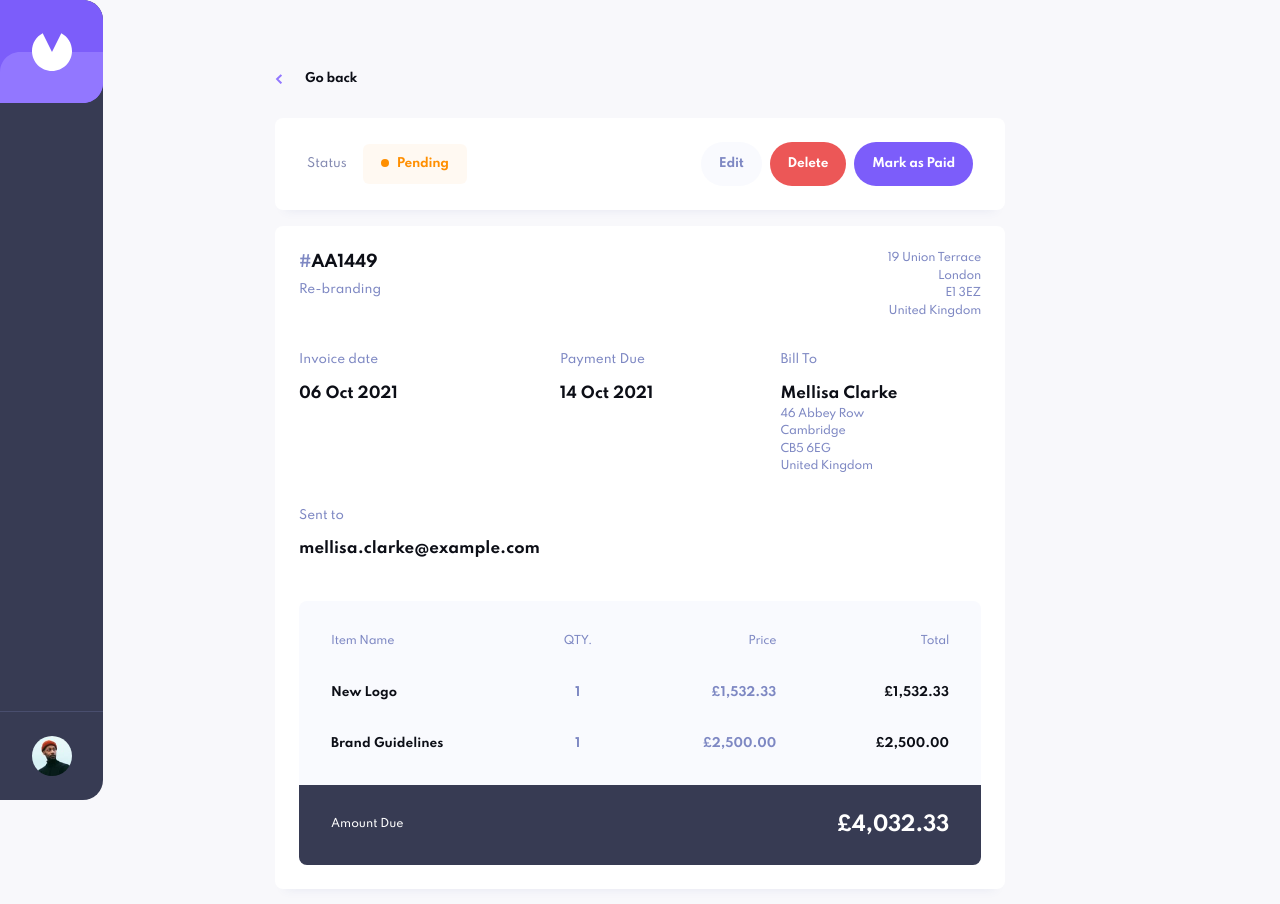
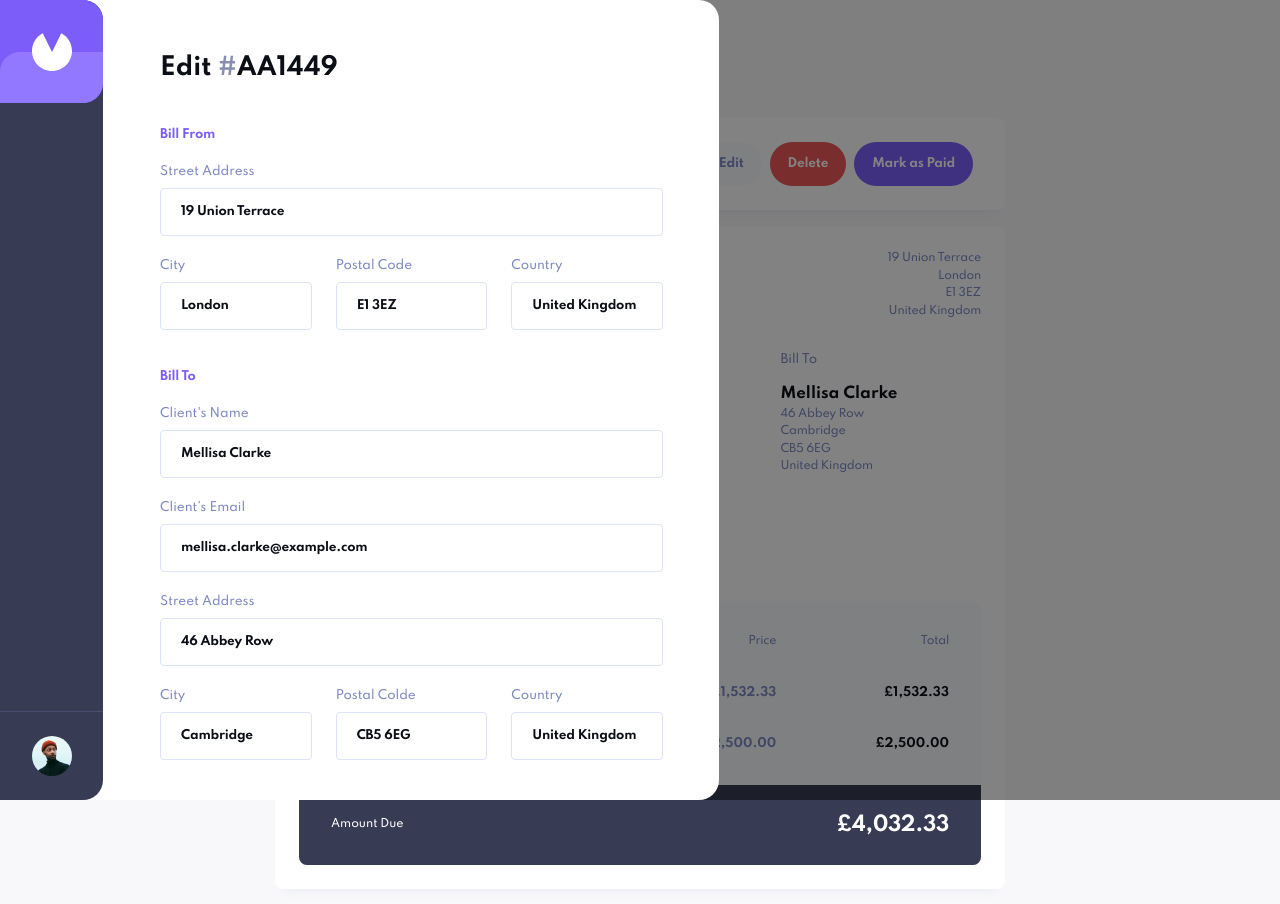
Before and after one commit to agrajy10/invoice-app, a React (Vite) app: page /AA1449 in a window 1280 px wide. Both pictures are taken after a click on the button "Edit". Shown: the top 904 px of the page. Built offline with nearby package versions, Linux system fonts and the light colour scheme.

Commit message:
Edit and update invoice

```diff
--- a/src/App.jsx
+++ b/src/App.jsx
@@ -9,9 +9,10 @@ import Drawer from './components/Drawer';
 
 import { AppContext } from './context/AppContext';
 import CreateInoviceForm from './components/CreateInvoiceForm/CreateInoviceForm';
+import EditInvoiceForm from './components/EditInvoiceForm';
 
 function App() {
-  const { isDrawerOpen } = useContext(AppContext);
+  const { isEditingInvoice, isDrawerOpen } = useContext(AppContext);
   return (
     <div className="App">
       <GlobalStyle isDrawerOpen={isDrawerOpen} />
@@ -23,7 +24,8 @@ function App() {
         </Routes>
       </BrowserRouter>
       <Drawer isOpen={isDrawerOpen}>
-        <CreateInoviceForm />
+        {isEditingInvoice && <EditInvoiceForm />}
+        {!isEditingInvoice && <CreateInoviceForm />}
       </Drawer>
     </div>
   );
--- a/src/actions.js
+++ b/src/actions.js
@@ -4,3 +4,5 @@ export const CLOSE_DRAWER = 'CLOSE_DRAWER';
 export const ADD_INVOICE = 'ADD_INVOICE';
 export const DELETE_INVOICE = 'DELETE_INVOICE';
 export const MARK_INVOICE_PAID = 'MARK_INVOICE_PAID';
+export const EDIT_INVOICE = 'EDIT_INVOICE';
+export const UPDATE_INVOICE = 'UPDATE_INVOICE';
--- /dev/null
+++ b/src/components/EditInvoiceForm.jsx
@@ -0,0 +1,288 @@
+import { useContext } from 'react';
+import { parseISO } from 'date-fns';
+import styled from 'styled-components';
+import * as Yup from 'yup';
+import { Formik, Form } from 'formik';
+import { nanoid } from 'nanoid';
+
+import TextField from './TextField';
+import Button from './Button';
+import InvoiceItemsList from './CreateInvoiceForm/InvoiceItemsList';
+import DatePickerField from './DatePickerField';
+
+import { AppContext } from '../context/AppContext';
+import { UPDATE_INVOICE, CLOSE_DRAWER } from '../actions';
+
+import deviceSize from '../styles/breakpoints';
+
+const FormHeading = styled.span`
+  display: block;
+  font-size: 24px;
+  font-weight: 700;
+  line-height: 1;
+  margin-bottom: 48px;
+  span {
+    &:before {
+      content: '#';
+      color: #888eb0;
+    }
+  }
+`;
+
+const FieldSet = styled.fieldset`
+  border: none;
+  margin-bottom: 16px;
+`;
+
+const Legend = styled.legend`
+  display: block;
+  margin-bottom: 24px;
+  font-family: Spartan, sans-serif;
+  font-weight: 700;
+  color: #7c5dfa;
+  letter-spacing: -0.25px;
+`;
+
+const FormTextField = styled(TextField)`
+  margin-bottom: 24px;
+`;
+
+const AddressFieldsGrid = styled.div`
+  display: grid;
+  grid-template-columns: repeat(2, 1fr);
+  gap: 0 24px;
+  div:last-child {
+    grid-column: 1/3;
+  }
+  @media screen and (min-width: ${deviceSize.md}) {
+    grid-template-columns: repeat(3, 1fr);
+    div:last-child {
+      grid-column: auto;
+    }
+  }
+`;
+
+const InvoiceDatesGrid = styled.div`
+  margin-top: 24px;
+  input {
+    margin-bottom: 24px;
+  }
+  @media screen and (min-width: ${deviceSize.md}) {
+    display: grid;
+    grid-template-columns: repeat(2, 1fr);
+    gap: 0 24px;
+    align-items: flex-end;
+    div:last-child {
+      grid-column: 1/3;
+    }
+  }
+`;
+
+const FormBottom = styled.div`
+  display: flex;
+  align-items: center;
+  justify-content: flex-end;
+  gap: 8px;
+  flex-wrap: wrap;
+  margin-top: 40px;
+  .draft {
+    margin-left: auto;
+  }
+`;
+
+const validationSchema = Yup.object({
+  clientName: Yup.string().required('required'),
+  clientEmail: Yup.string().email('invalid email').required('required'),
+  createdAt: Yup.date(),
+  paymentDue: Yup.date().min(Yup.ref('createdAt'), "can't be before invoice date"),
+  description: Yup.string().required('required'),
+  senderAddress: Yup.object().shape({
+    street: Yup.string().required('required'),
+    city: Yup.string().required('required'),
+    postCode: Yup.string().required('required'),
+    country: Yup.string().required('required')
+  }),
+  clientAddress: Yup.object().shape({
+    street: Yup.string().required('required'),
+    city: Yup.string().required('required'),
+    postCode: Yup.string().required('required'),
+    country: Yup.string().required('required')
+  }),
+  items: Yup.array()
+    .min(1, 'An item must be added')
+    .of(
+      Yup.object().shape({
+        name: Yup.string().required(),
+        quantity: Yup.number().required(),
+        price: Yup.number().required()
+      })
+    )
+});
+
+function EditInvoiceForm() {
+  const { dispatch, invoices, editInvoiceID } = useContext(AppContext);
+  let [invoice] = invoices.filter((item) => item.id === editInvoiceID);
+  invoice = {
+    ...invoice,
+    createdAt: new Date(invoice.createdAt),
+    paymentDue: new Date(invoice.paymentDue)
+  };
+  const onSubmit = (values) => {
+    const createdAt = values.createdAt.toLocaleDateString();
+    const paymentDue = values.paymentDue.toLocaleDateString();
+    dispatch({ type: UPDATE_INVOICE, payload: { ...values, createdAt, paymentDue } });
+    dispatch({ type: CLOSE_DRAWER });
+  };
+
+  return (
+    <>
+      <FormHeading>
+        Edit <span>{invoice.id}</span>{' '}
+      </FormHeading>
+      <Formik initialValues={invoice} validationSchema={validationSchema} onSubmit={onSubmit}>
+        {({ values, errors, setFieldValue, resetForm }) => {
+          return (
+            <Form>
+              <FieldSet>
+                <Legend>Bill From</Legend>
+                <FormTextField
+                  label="Street Address"
+                  id="sender-street-address"
+                  name="senderAddress.street"
+                  type="text"
+                />
+                <AddressFieldsGrid>
+                  <div>
+                    <FormTextField
+                      label="City"
+                      id="sender-city"
+                      name="senderAddress.city"
+                      type="text"
+                    />
+                  </div>
+                  <div>
+                    <FormTextField
+                      label="Postal Code"
+                      id="sender-postal-code"
+                      name="senderAddress.postCode"
+                      type="text"
+                    />
+                  </div>
+                  <div>
+                    <FormTextField
+                      label="Country"
+                      id="sender-country"
+                      name="senderAddress.country"
+                      type="text"
+                    />
+                  </div>
+                </AddressFieldsGrid>
+              </FieldSet>
+              <FieldSet>
+                <Legend>Bill To</Legend>
+                <FormTextField
+                  label="Client's Name"
+                  id="sender-client-name"
+                  name="clientName"
+                  type="text"
+                />
+                <FormTextField
+                  label="Client’s Email"
+                  id="client-email"
+                  name="clientEmail"
+                  type="email"
+                  placeholder="e.g. email@example.com"
+                />
+                <FormTextField
+                  label="Street Address"
+                  id="client-street-address"
+                  name="clientAddress.street"
+                  type="text"
+                />
+                <AddressFieldsGrid>
+                  <div>
+                    <FormTextField
+                      label="City"
+                      id="client-city"
+                      name="clientAddress.city"
+                      type="text"
+                    />
+                  </div>
+                  <div>
+                    <FormTextField
+                      label="Postal Colde"
+                      id="client-postal-code"
+                      name="clientAddress.postCode"
+                      type="text"
+                    />
+                  </div>
+                  <div>
+                    <FormTextField
+                      label="Country"
+                      id="client-country"
+                      name="clientAddress.country"
+                      type="text"
+                    />
+                  </div>
+                </AddressFieldsGrid>
+              </FieldSet>
+              <InvoiceDatesGrid>
+                <div>
+                  {
+                    <DatePickerField
+                      label="Invoice Date"
+                      name="createdAt"
+                      id="createdAt"
+                      value={values.createdAt}
+                      onChange={setFieldValue}
+                      error={errors.createdAt}
+                      disabled
+                    />
+                  }
+                </div>
+                <div>
+                  <DatePickerField
+                    label="Payment Terms"
+                    name="paymentDue"
+                    id="paymentDue"
+                    selected={values.paymentDue}
+                    value={values.paymentDue}
+                    onChange={setFieldValue}
+                    error={errors.paymentDue}
+                  />
+                </div>
+                <div>
+                  <FormTextField
+                    label="Project Description"
+                    id="description"
+                    name="description"
+                    type="text"
+                    placeholder="e.g. Graphic Design Service"
+                  />
+                </div>
+              </InvoiceDatesGrid>
+              <InvoiceItemsList />
+              <FormBottom>
+                <Button
+                  type="button"
+                  variant="secondary"
+                  className="discard"
+                  onClick={() => {
+                    resetForm();
+                    dispatch({ type: CLOSE_DRAWER });
+                  }}>
+                  Cancel
+                </Button>
+                <Button type="submit" className="save-send">
+                  Save Changes
+                </Button>
+              </FormBottom>
+            </Form>
+          );
+        }}
+      </Formik>
+    </>
+  );
+}
+
+export default EditInvoiceForm;
--- a/src/components/InvoiceDetails.jsx
+++ b/src/components/InvoiceDetails.jsx
@@ -12,7 +12,7 @@ import DeleteInvoiceModal from './DeleteInvoiceModal';
 
 import { AppContext } from '../context/AppContext';
 
-import { MARK_INVOICE_PAID } from '../actions';
+import { MARK_INVOICE_PAID, EDIT_INVOICE } from '../actions';
 import { formatDate } from '../utils/utils';
 import useWindowSize from '../hooks/useWindowSize';
 import deviceSize from '../styles/breakpoints';
@@ -160,7 +160,13 @@ function InvoiceDetails() {
             <StatusLbl>Status</StatusLbl>
             <InvoiceStatusBadge status={invoice.status} />
             <InvoiceActions>
-              {invoice.status !== 'paid' && <Button variant="secondary">Edit</Button>}
+              {invoice.status !== 'paid' && (
+                <Button
+                  variant="secondary"
+                  onClick={() => dispatch({ type: EDIT_INVOICE, payload: invoice.id })}>
+                  Edit
+                </Button>
+              )}
               <Button variant="warning" onClick={() => setIsDeleteModalOpen(true)}>
                 Delete
               </Button>
--- a/src/context/AppContext.jsx
+++ b/src/context/AppContext.jsx
@@ -8,7 +8,9 @@ const initalState = {
   invoices: data,
   filteredInvoices: data,
   filter: 'all',
-  isDrawerOpen: false
+  isDrawerOpen: false,
+  isEditingInvoice: false,
+  editInvoiceID: null
 };
 
 const AppContext = createContext(null);
--- a/src/reducer.js
+++ b/src/reducer.js
@@ -4,7 +4,9 @@ import {
   CLOSE_DRAWER,
   ADD_INVOICE,
   DELETE_INVOICE,
-  MARK_INVOICE_PAID
+  MARK_INVOICE_PAID,
+  EDIT_INVOICE,
+  UPDATE_INVOICE
 } from './actions';
 
 const reducer = (state, action) => {
@@ -43,6 +45,28 @@ const reducer = (state, action) => {
       });
       return { ...state, invoices, filteredInvoices: invoices };
     }
+    case EDIT_INVOICE: {
+      return {
+        ...state,
+        isDrawerOpen: true,
+        isEditingInvoice: true,
+        editInvoiceID: action.payload
+      };
+    }
+    case UPDATE_INVOICE:
+      const newInvoices = state.invoices.map((invoice) => {
+        if (invoice.id === state.editInvoiceID) {
+          return { ...action.payload };
+        }
+        return invoice;
+      });
+      return {
+        ...state,
+        invoices: newInvoices,
+        filteredInvoices: newInvoices,
+        isEditingInvoice: false,
+        editInvoiceID: null
+      };
     default: {
       return state;
     }
```
